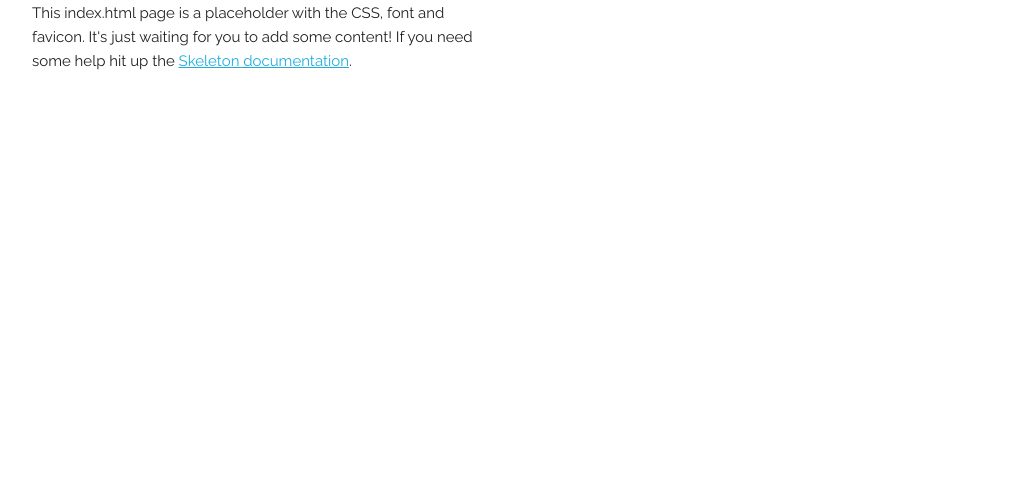
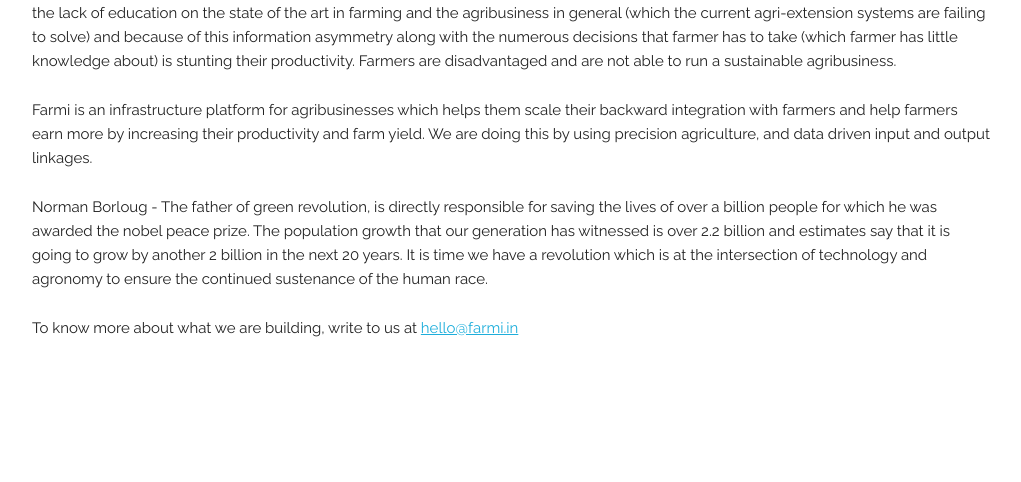
Before and after one commit to sumansai14/sumansai14.github.io, a plain HTML site: page index.html in a window 1280 px wide. Shown: the part 318-800 px from the top of the page, without its empty margins (128-1149 px from the left). Drawn offline with nearby package versions, Linux system fonts and the light colour scheme.

Commit message:
final commit

```diff
--- a/index.html
+++ b/index.html
@@ -5,7 +5,7 @@
   <!-- Basic Page Needs
   –––––––––––––––––––––––––––––––––––––––––––––––––– -->
   <meta charset="utf-8">
-  <title>Your page title here :)</title>
+  <title>Farmi</title>
   <meta name="description" content="">
   <meta name="author" content="">
 
@@ -34,9 +34,15 @@
   –––––––––––––––––––––––––––––––––––––––––––––––––– -->
   <div class="container">
     <div class="row">
-      <div class="one-half column" style="margin-top: 25%">
+      <div class="eleven column" style="margin-top: 20%">
         <div class="farmi-logo"><h4 class="farmi-f">F</h4></div><h4 class="farmi-text">armi</h4>
-        <p>This index.html page is a placeholder with the CSS, font and favicon. It's just waiting for you to add some content! If you need some help hit up the <a href="http://www.getskeleton.com">Skeleton documentation</a>.</p>
+        <p>Agriculture in India like in most developing countries is plagued with many problems. Be it the small land holding size of poor farmers, which is 100X less when compared to their counterparts in the US (which makes mechanization of these farms counterproductive) or be it the lack of education on the state of the art in farming and the agribusiness in general (which the current agri-extension systems are failing to solve) and because of this information asymmetry along with the numerous decisions that farmer has to take (which farmer has little knowledge about) is stunting their productivity. Farmers are disadvantaged and are not able to run a sustainable agribusiness.</p>
+
+        <p>Farmi is an infrastructure platform for agribusinesses which helps them scale their backward integration with farmers and help farmers earn more by increasing their productivity and farm yield. We are doing this by using precision agriculture, and data driven input and output linkages.</p>
+
+        </p>Norman Borloug - The father of green revolution, is directly responsible for saving the lives of over a billion people for which he was awarded the nobel peace prize. The population growth that our generation has witnessed is over 2.2 billion and estimates say that it is going to grow by another 2 billion in the next 20 years. It is time we have a revolution which is at the intersection of technology and agronomy to ensure the continued sustenance of the human race.</p>
+
+        <p>To know more about what we are building, write to us at <a href="mailto:hello@farmi.in">hello@farmi.in</a></p>
       </div>
     </div>
   </div>
```
Also changed, not shown: images/favicon.png, 1 other file.
